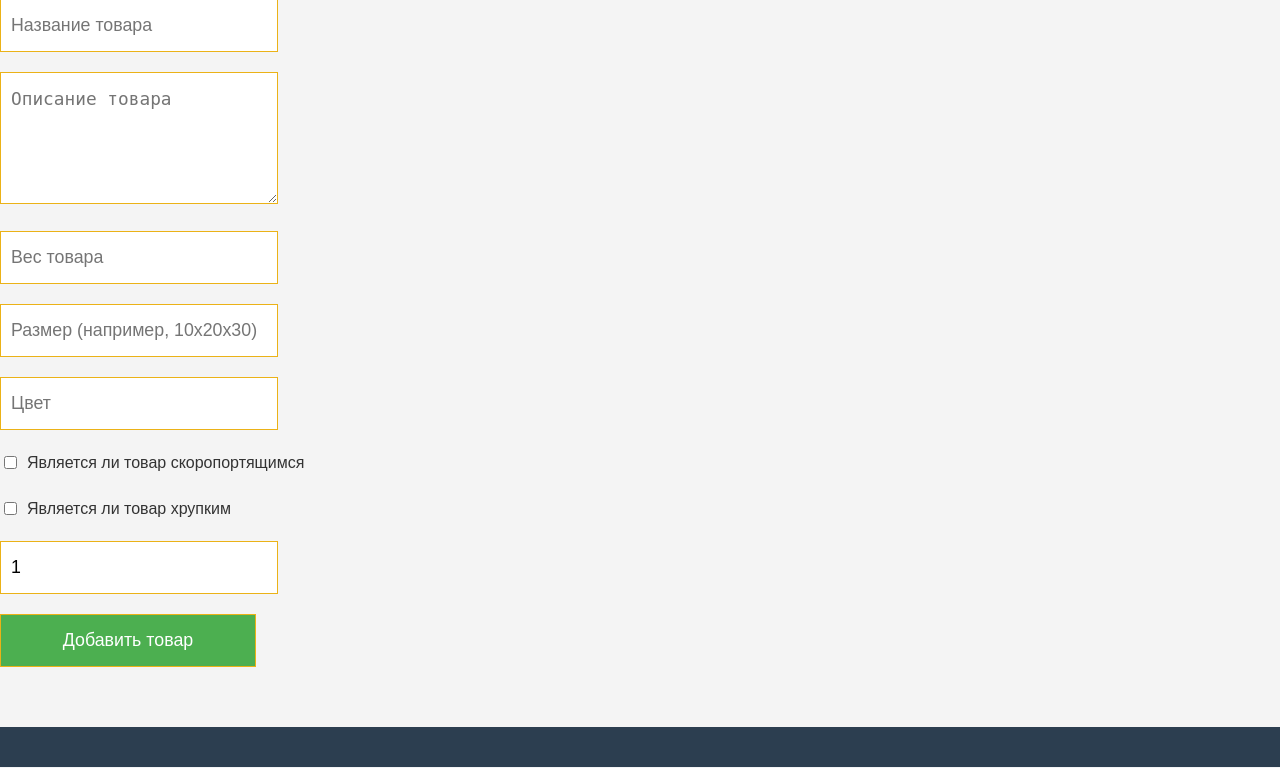
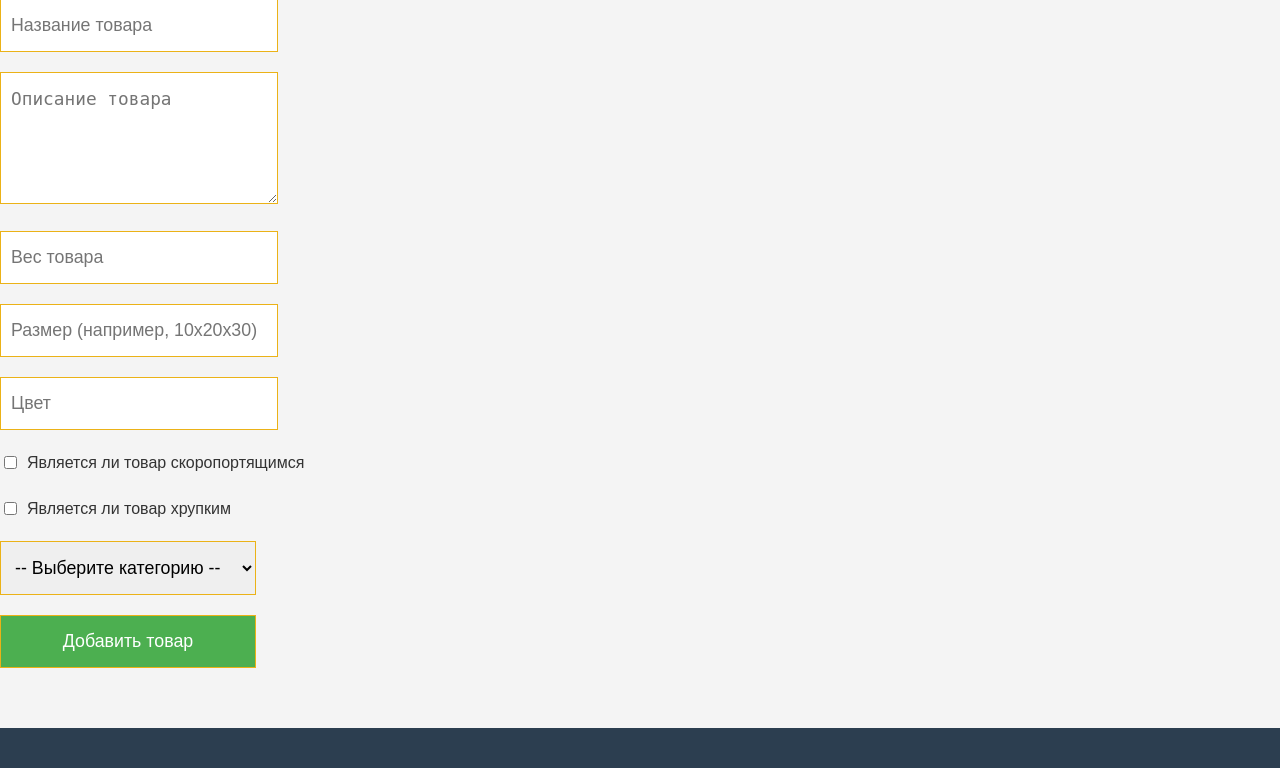
Before and after one commit to DmitriiKonopelkin/diplom, a PHP site: page /pages/product_add.php in a window 1280 px wide. Shown: the part 97-865 px from the top of the page. Run offline with PHP 8.4, Linux system fonts and the light colour scheme; tables that the repository leaves empty or names only in its code hold one stand-in row (values such as "Sample post").

Commit message:
добавлен выбор категорий

```diff
--- a/pages/product_add.php
+++ b/pages/product_add.php
@@ -1,6 +1,13 @@
 <?php
 require "../config/db.php";
 
+$categories=[];
+$categories_result=$conn->query("SELECT id, name FROM categories");
+if($categories_result) {
+    while($row= $categories_result->fetch_assoc()) {
+        $categories[$row['id']]= $row['name'];
+    }
+}
 if($_SERVER['REQUEST_METHOD'] == 'POST') {
     // Получаем и проверяем данные
     $name = $_POST['name'] ?? '';
@@ -10,7 +17,7 @@ if($_SERVER['REQUEST_METHOD'] == 'POST') {
     $color = $_POST['color'] ?? null;
     $perishable = isset($_POST['perishable']) ? 1 : 0;
     $fragile = isset($_POST['fragile']) ? 1 : 0;
-    $categories_id = intval($_POST['categories'] ?? 1);
+    $categories_id = intval($_POST['categories_id'] ?? 1);
 
 
     $sql = "INSERT INTO products (name, description, weight, dimensions, color, perishable, fragile, categories_id)
@@ -127,7 +134,12 @@ if($_SERVER['REQUEST_METHOD'] == 'POST') {
         <label>Является ли товар хрупким</label>
      </div>
      <div>
-        <input type='number' name='categories' value='1' min="1" required/>
+        <select name='categories_id' required>
+            <option value="">-- Выберите категорию --</option>
+            <?php foreach ($categories as $id => $name): ?>
+                <option value="<?= htmlspecialchars($id) ?>"><?= htmlspecialchars($name) ?></option>
+            <?php endforeach; ?>
+        </select>
      </div>
     <div>
         <input type='submit' value='Добавить товар'/>
```
